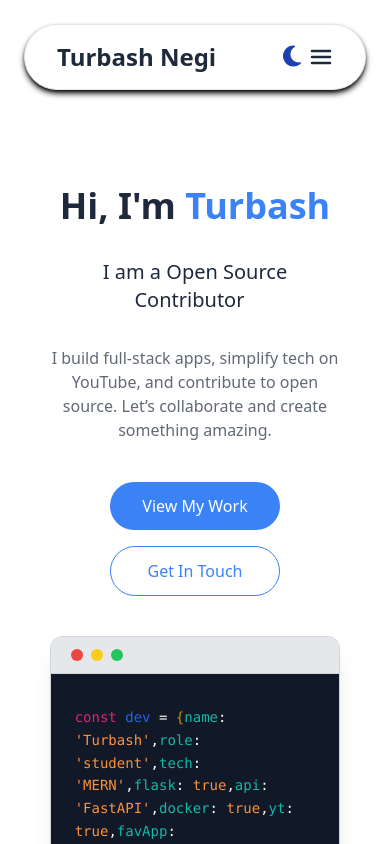
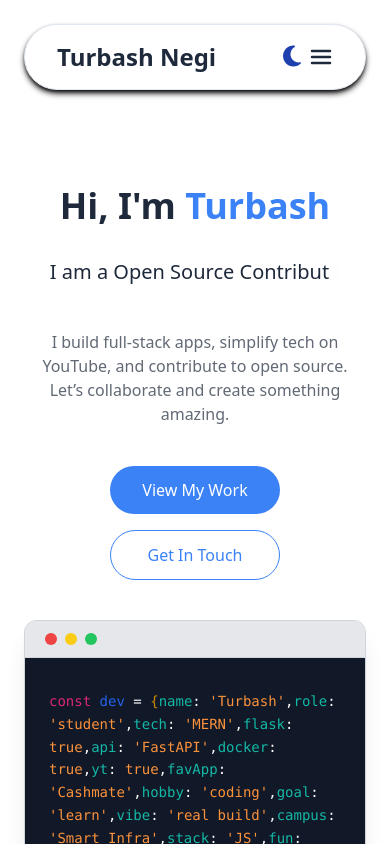
Before and after one commit to shikhar-ag87/Turbash-Portfolio-Website, a React (Create React App) app: page / in a window 390 px wide. Shown: the top 844 px of the page. Built offline with nearby package versions, Linux system fonts and the light colour scheme.

Commit message:
Fixed some problems with the design

```diff
--- a/src/App.js
+++ b/src/App.js
@@ -5,7 +5,7 @@ import About from './components/About'
 
 export default function App(){
   return (
-    <div className='App bg-bg dark:bg-bg-dark text-fg dark:text-fg-dark min-h-screen transition-colors duration-300 ease-in-out z-0 relative'>
+    <div className='App bg-bg dark:bg-bg-dark text-fg dark:text-fg-dark min-h-screen transition-colors duration-500 ease-in-out z-0 relative'>
       <Navbar/>
       <Hero/>
       <About/>
--- a/src/components/Hero.js
+++ b/src/components/Hero.js
@@ -7,7 +7,7 @@ const Hero = () => {
   id="home"
   className="px-6 md:px-12 mt-20 md:mt-32 z-0 relative"
 >
-  <div className="max-w-[85%] mx-auto flex flex-col md:flex-row gap-10 items-center justify-between">
+  <div className="lg:max-w-[85%] mx-auto flex flex-col md:flex-row gap-10 items-center justify-between">
         <div className="text-container text-center md:text-left items-center md:items-start gap-4 flex flex-col">
         <h1 className="text-4xl md:text-6xl font-bold">
           Hi, I'm{" "}
```
